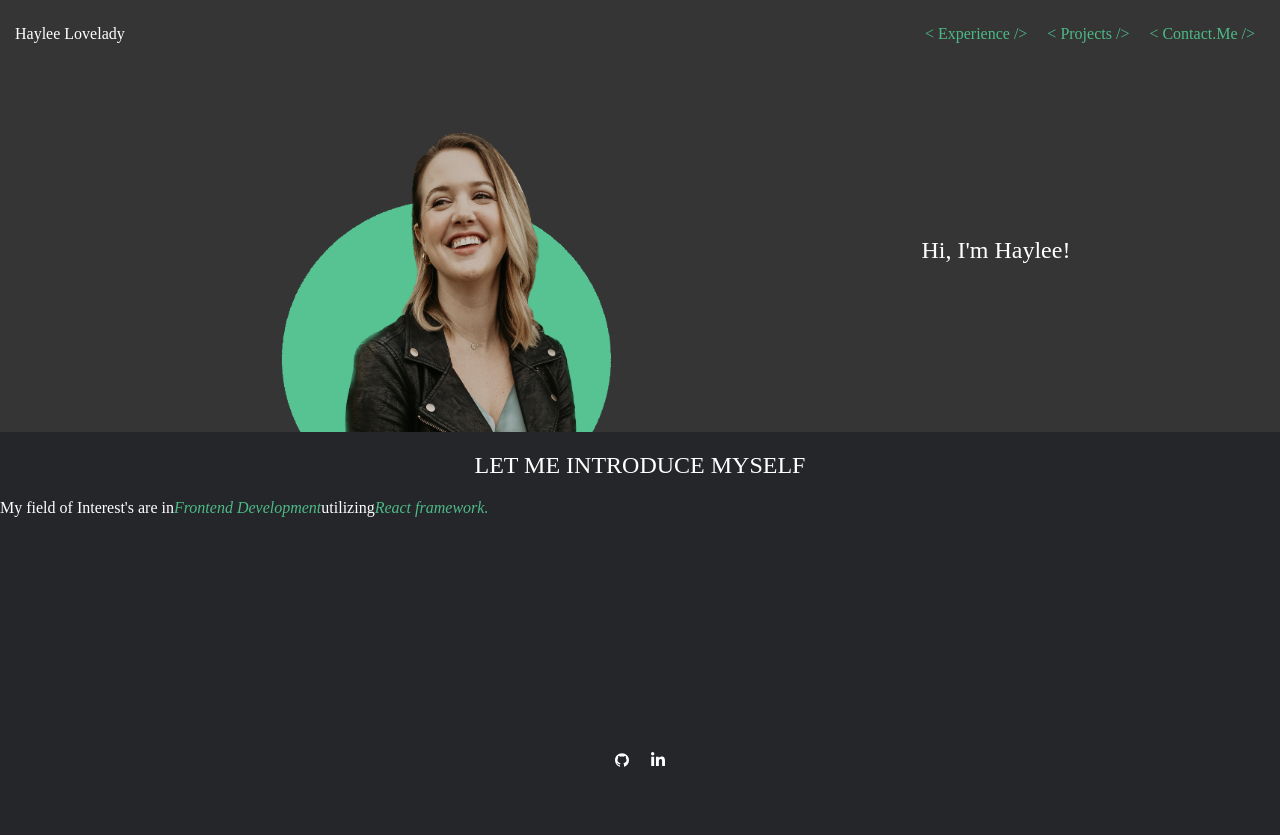
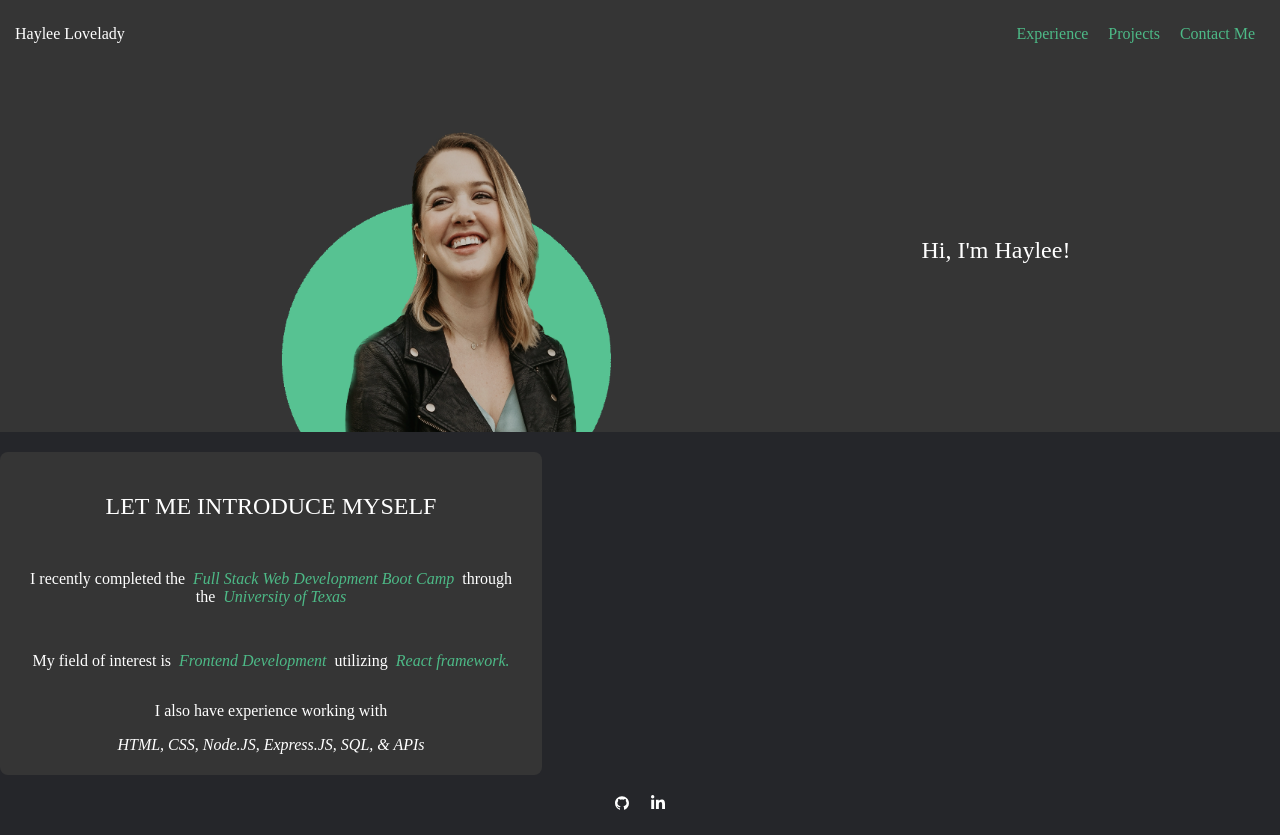
Before and after one commit to HLovelady/React-Portfolio, a React (Create React App) app: page / in a window 1280 px wide. Before the commit the page ends 800 px from the top, so only its background shows below. Built offline with nearby package versions, Linux system fonts and the light colour scheme.

Commit message:
styling adjustments

```diff
--- a/src/components/About.js
+++ b/src/components/About.js
@@ -6,20 +6,39 @@ const styles = {
   },
 };
 
-
 function About() {
   return (
-        <div>
+    <div
+      className="second-card"
+      style={{
+        display: "grid",
+        placeItems: "center",
+        marginTop: "20px",
+        gridTemplateRows: "auto",
+        width: "500px",
+        placeContent: "center",
+        padding: "20px",
+        textAlign: "center"
+      }}
+    >
       <h2 className="title">LET ME INTRODUCE MYSELF</h2>
-            <p>My field of Interest's are in
 
+      <p style={{ marginTop: "30px" }}>
+        I recently completed the &nbsp;
+        <i style={styles.green}>Full Stack Web Development Boot Camp</i>
 
+        &nbsp; through the &nbsp;
+        <i style={styles.green}>University of Texas</i>
+      </p>
+
+      <p style={{ marginTop: "30px" }}>
+        My field of interest is &nbsp;
         <i style={styles.green}>Frontend Development</i>
-
-                utilizing
+        &nbsp; utilizing &nbsp;
         <i style={styles.green}>React framework.</i>
-
       </p>
+      <p>I also have experience working with </p>
+      <i>HTML, CSS, Node.JS, Express.JS, SQL, & APIs</i>
     </div>
   );
 }
--- a/src/components/Card.js
+++ b/src/components/Card.js
@@ -1,48 +1,7 @@
 import React, { useState } from "react";
 
-// const [showImage, setShowImage] = useState();
-
-// const handleMouseEnter = () => setShowImage(true)
-// const handleMouseLeave = () => setShowImage(false)
 
 function Card(props) {
-  // console.log(props.bingo.image); // ---> { bingo: { } }
-  // console.log(props.bingo);
-  // const handleClick = (event) => {
-  //   console.log("Clicked");
-
-  //   console.log(event.target);
-  //   console.log(event.target.textContent);
-  //   let objData = event.target.textContent;
-  //   console.log(objData);
-  //   props.setSelected(objData);
-  // };
-
-  //   return (
-
-  //     <div
-  //       className="card"
-  //       onClick={handleClick}
-  //       style={{
-  //         backgroundImage: `url(${props.bingo.image})`,
-  //         backgroundSize: "cover"
-  //       }}
-  //     >
-  //     <div  className=""  style={{
-  //         backgroundImage: `url(${props.bingo.image})`,  backgroundSize: "cover"}}></div>
-  //       <h1>{props.bingo.title}</h1>
-  //       <p className="tech">Tech Focus: {props.bingo.tech}</p>
-  //       <p className="area">Focus Area: {props.bingo.area}</p>
-  //       <img
-  //         className="proj-img"
-  //         src={props.bingo.image}
-  //         alt={props.bingo.title}
-  //       />
-  //     </div>
-  //   );
-  // }
-
-  // export default Card;
 
   return (
     // <div
@@ -85,11 +44,14 @@ function Card(props) {
         onClick=""
         className="github"
         style={{
+          display:"grid",
+          placeItems:"center",
           textAlign: "center",
           backgroundColor: "#2D2E32",
           borderColor: "white",
           borderRadius: "5px",
           borderWidth: "2px",
+          marginBottom: "5px"
         }}
       >
         <a
--- a/src/components/Forms/contactForm.js
+++ b/src/components/Forms/contactForm.js
@@ -49,9 +49,9 @@ function ContactForm() {
     }
 
     return (
-        <div className=" card contact_cards" style={{display: "flex", justifyContent:"center", alignItems:"center", height:"150px", width:"325px"}}>
+        <div className=" second-card contact_cards" style={{display: "grid", justifyContent:"center", placeItems:"center", height:"200px", width:"400px", marginTop: "50px"}}>
             <form onSubmit={handleSubmit}>
-                <div>
+                <div style={{display:"flex", justifyContent:"space-between"}}>
                     <label htmlFor="name">Enter Name</label>
                     <input
                         type="text"
@@ -60,6 +60,7 @@ function ContactForm() {
                         //onChange={handleChange}
                         className="contact-input"
                         value={username}
+
                     />
                 </div>
                 <div>
--- a/src/components/Navbar.js
+++ b/src/components/Navbar.js
@@ -30,12 +30,12 @@ function Navbar({ currentPage, handlePageChange }) {
           <a
             href="#experience"
             onClick={() => handlePageChange("Experience")}
-            className={
+            className= {
               currentPage === "Experience" ? "nav-link active" : "nav-link"
 
             }
           >
-            {"< Experience />"}
+            {"Experience"}
           </a>
         </li>
         <li className="nav-item" style={styles.green}>
@@ -46,7 +46,7 @@ function Navbar({ currentPage, handlePageChange }) {
               currentPage === "project" ? "nav-link active" : "nav-link"
             }
           >
-            {"< Projects />"}
+            {"Projects"}
           </a>
         </li>
         <li className="nav-item" style={styles.green}>
@@ -57,7 +57,7 @@ function Navbar({ currentPage, handlePageChange }) {
               currentPage === "Contact" ? "nav-link active" : "nav-link"
             }
           >
-            {"< Contact.Me />"}
+            {"Contact Me"}
           </a>
         </li>
       </ul>
--- a/src/styles/App.css
+++ b/src/styles/App.css
@@ -104,7 +104,7 @@ h3 {
   font-weight: lighter;
 }
 
-.card {
+.card, .second-card{
   background-color: var(--med-gray);
   /* width: 400px;
   height: 200px; */
```
Also changed, not shown: src/components/Pages/Project.js (+0 -22 lines), src/components/Projects.js (deleted, +0 -71 lines). Lines whose indentation alone changed are shown as unchanged.
